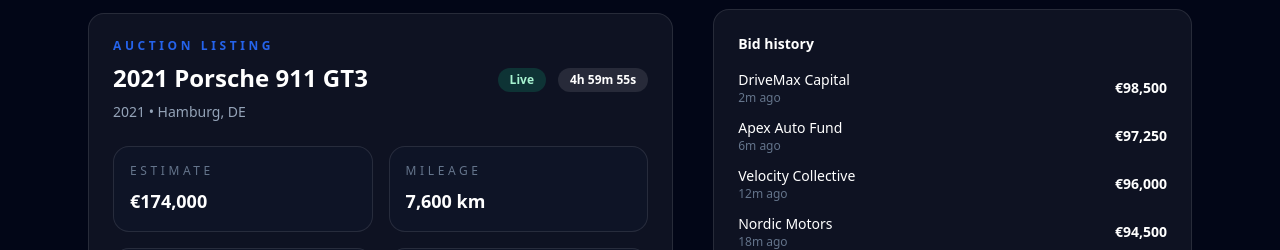
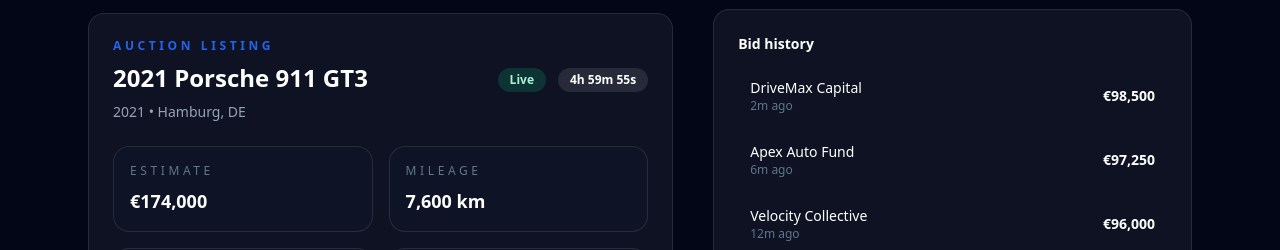
Before and after one commit to ikkeflikkeri/OpenLane, a SvelteKit app: page /auctions/ol-911-gt3 in a window 1280 px wide. Shown: the part 550-800 px from the top of the page. Built offline with nearby package versions, Linux system fonts and the light colour scheme.

Commit message:
Add live bid stream simulation

```diff
--- a/src/lib/components/BidHistory.svelte
+++ b/src/lib/components/BidHistory.svelte
@@ -2,18 +2,31 @@
 	import Card from '$lib/components/ui/Card.svelte';
 
 	export let bids: { bidder: string; amount: number; time: string }[];
+	export let highlightIndex: number | null = null;
 </script>
 
 <Card>
 	<h3 class="text-sm font-semibold text-white">Bid history</h3>
 	<ul class="mt-4 space-y-3">
-		{#each bids as bid}
-			<li class="flex items-center justify-between text-sm text-slate-300">
+		{#each bids as bid, index}
+			<li
+				class={`flex items-center justify-between rounded-lg px-3 py-2 text-sm transition ${
+					highlightIndex === index
+						? 'bg-emerald-500/10 text-emerald-100 ring-1 ring-emerald-400/30'
+						: 'text-slate-300'
+				}`}
+			>
 				<div>
-					<p class="font-medium text-white">{bid.bidder}</p>
-					<p class="text-xs text-slate-500">{bid.time}</p>
+					<p class={highlightIndex === index ? 'font-semibold text-white' : 'font-medium text-white'}>
+						{bid.bidder}
+					</p>
+					<p class={highlightIndex === index ? 'text-xs text-emerald-200' : 'text-xs text-slate-500'}>
+						{bid.time}
+					</p>
 				</div>
-				<p class="font-semibold text-white">€{bid.amount.toLocaleString()}</p>
+				<p class={highlightIndex === index ? 'font-semibold text-emerald-100' : 'font-semibold text-white'}>
+					€{bid.amount.toLocaleString()}
+				</p>
 			</li>
 		{/each}
 	</ul>
--- a/src/routes/auctions/[id]/+page.svelte
+++ b/src/routes/auctions/[id]/+page.svelte
@@ -1,5 +1,6 @@
 <script lang="ts">
 	import { page } from '$app/stores';
+	import { onMount } from 'svelte';
 	import BidForm from '$lib/components/BidForm.svelte';
 	import BidHistory from '$lib/components/BidHistory.svelte';
 	import Countdown from '$lib/components/Countdown.svelte';
@@ -13,6 +14,10 @@
 	let showModal = false;
 	let latestBid = 0;
 	let activeTab = 'overview';
+	let currentBid = 0;
+	let liveBids = [...bidHistory];
+	let highlightCurrentBid = false;
+	let highlightIndex: number | null = null;
 
 	const tabOptions = [
 		{ id: 'overview', label: 'Overview' },
@@ -20,12 +25,52 @@
 		{ id: 'history', label: 'History' }
 	];
 
+	const bidders = [
+		'DriveMax Capital',
+		'Apex Auto Fund',
+		'Velocity Collective',
+		'Nordic Motors',
+		'Summit Auto Group',
+		'Atlas Performance',
+		'Valencia Classics'
+	];
+
 	$: car = cars.find((item) => item.id === $page.params.id) ?? cars[0];
+	$: currentBid = currentBid || car.priceEstimate - 4500;
 
 	const handleBid = (amount: number) => {
 		latestBid = amount;
 		showModal = true;
 	};
+
+	const pulseHighlights = () => {
+		highlightCurrentBid = true;
+		highlightIndex = 0;
+		setTimeout(() => {
+			highlightCurrentBid = false;
+			highlightIndex = null;
+		}, 1400);
+	};
+
+	onMount(() => {
+		currentBid = car.priceEstimate - 4500;
+		const interval = setInterval(() => {
+			const increment = 1000 * (1 + Math.floor(Math.random() * 3));
+			const nextBid = currentBid + increment;
+			const bidder = bidders[Math.floor(Math.random() * bidders.length)];
+			const nextEntry = {
+				bidder,
+				amount: nextBid,
+				time: 'Just now'
+			};
+
+			currentBid = nextBid;
+			liveBids = [nextEntry, ...liveBids].slice(0, 5);
+			pulseHighlights();
+		}, 5200);
+
+		return () => clearInterval(interval);
+	});
 </script>
 
 <section class="mx-auto w-full max-w-6xl px-6 py-16">
@@ -105,7 +150,15 @@
 				<div class="mt-4 space-y-3 text-sm text-slate-300">
 					<div class="flex items-center justify-between">
 						<span>Current bid</span>
-						<span class="text-lg font-semibold text-white">€{(car.priceEstimate - 4500).toLocaleString()}</span>
+						<span
+							class={`text-lg font-semibold transition ${
+								highlightCurrentBid
+									? 'text-emerald-100 drop-shadow-[0_0_10px_rgba(16,185,129,0.6)]'
+									: 'text-white'
+							}`}
+						>
+							€{currentBid.toLocaleString()}
+						</span>
 					</div>
 					<div class="flex items-center justify-between">
 						<span>Bid increment</span>
@@ -118,7 +171,7 @@
 				</div>
 			</Card>
 			<BidForm on:submit={(e) => handleBid(e.detail)} />
-			<BidHistory bids={bidHistory} />
+			<BidHistory bids={liveBids} highlightIndex={highlightIndex} />
 		</div>
 	</div>
 </section>
```
